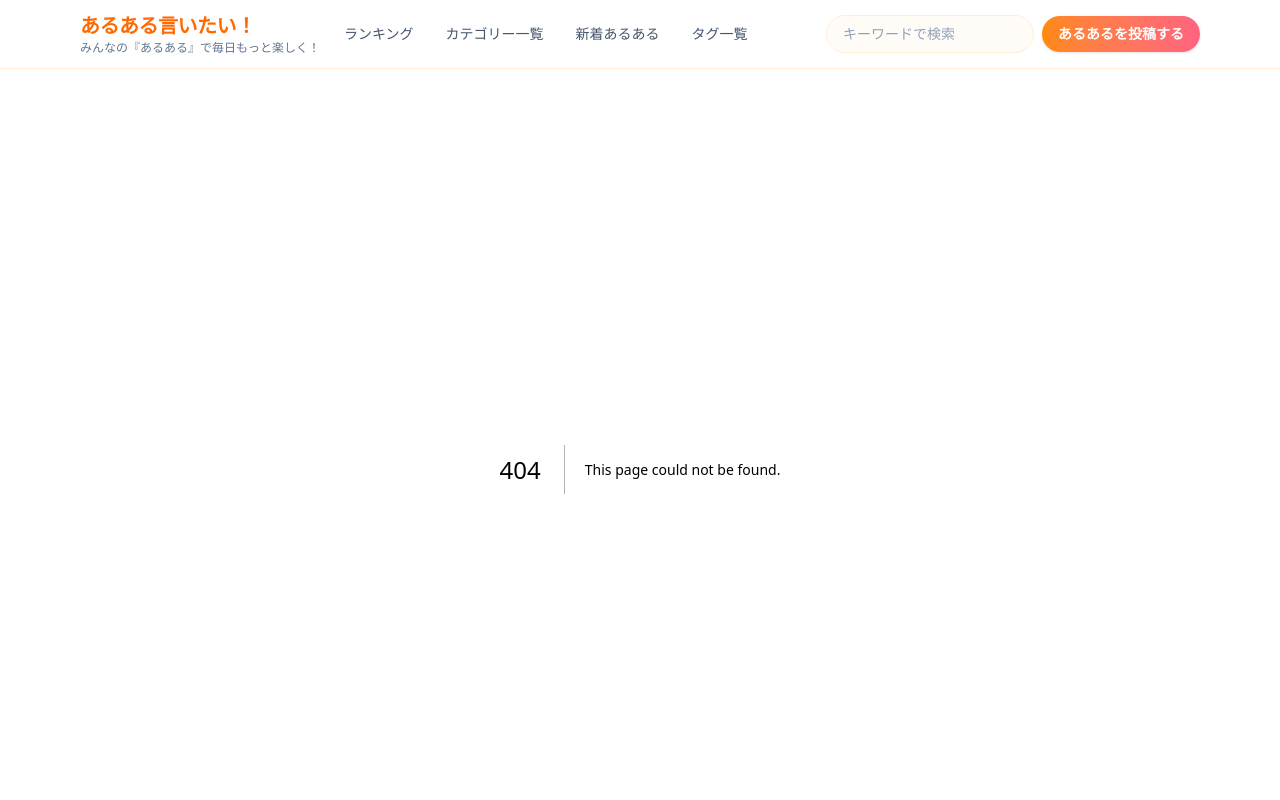
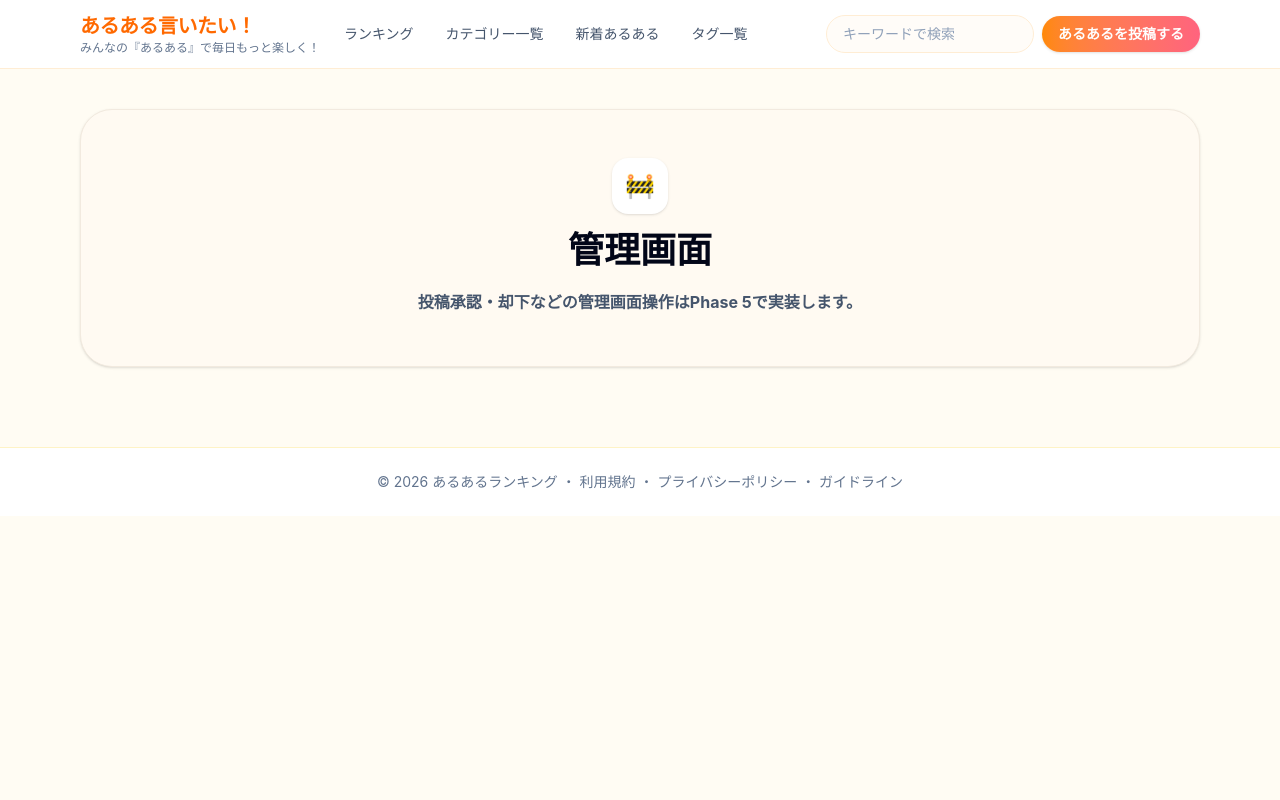
Before and after one commit to ikeshidr/aruaru-ranking, a Next.js app: page /admin in a window 1280 px wide. Before the commit this address had no page. Shown: the top 800 px of the page. Built offline with nearby package versions, Linux system fonts and the light colour scheme.

Commit message:
Add admin placeholder page

```diff
--- /dev/null
+++ b/src/app/admin/page.tsx
@@ -0,0 +1,5 @@
+import { PlaceholderPage } from '@/components/ui/PlaceholderPage';
+
+export default function AdminPage() {
+  return <PlaceholderPage title="管理画面" description="投稿承認・却下などの管理画面操作はPhase 5で実装します。" />;
+}
```
